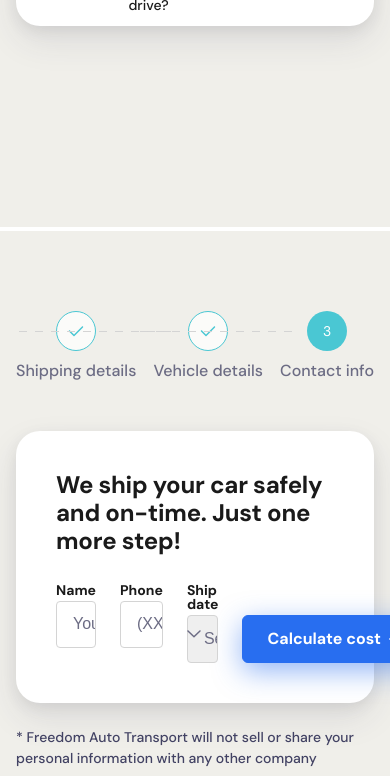
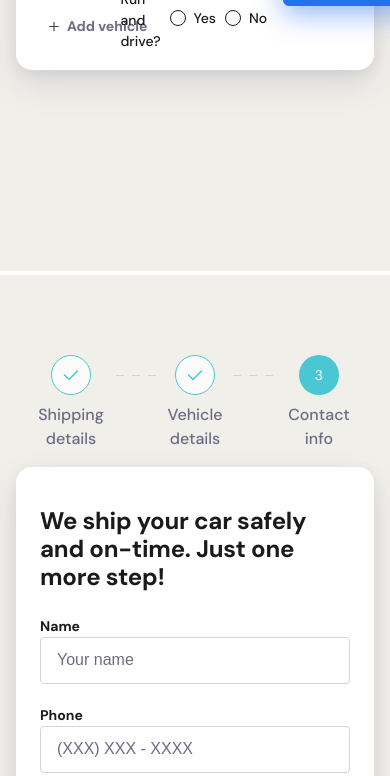
Before and after one commit to max-petkov/calculator, a website: page src/index.html in a window 390 px wide. Shown: the part 1224-2000 px from the top of the page. Drawn offline with nearby package versions, Linux system fonts and the light colour scheme; files that its build step writes are made by us from their sources.

Commit message:
calculator step 1 and 3 responsive

```diff
--- a/src/assets/scss/components/_alert.scss
+++ b/src/assets/scss/components/_alert.scss
@@ -17,6 +17,7 @@
       font-weight: 500;
       font-size: 14px;
       line-height: 21px;
+      border-radius: 16px;
     }
   }
 
--- a/src/assets/scss/components/_calculator.scss
+++ b/src/assets/scss/components/_calculator.scss
@@ -1,11 +1,22 @@
 .calculator {
+  &__container {
     padding: 40px;
     border: none;
     max-width: 1128px;
     width: 100%;
+    margin: 0 auto;
     border-radius: 24px;
     background-color: $color-white;
     @include elevation-6;
+
+    @include responsive($tablet) {
+      & {
+        padding: 24px;
+        padding-top: 40px;
+        border-radius: 16px;
+      }
+    }
+  }
 
   &__header {
     display: flex;
@@ -13,19 +24,68 @@
     justify-content: space-between;
     margin-bottom: 28px;
 
+    @include responsive($tablet) {
+      & {
+        flex-direction: column;
+        row-gap: 24px;
+      }
+
+      h5 {
+        font-size: 24px;
+        line-height: 28px;
+        letter-spacing: -0.01em;
+      }
+    }
+
     button {
       margin-left: 16px;
+
+      @include responsive($tablet) {
+        & {
+          width: 100%;
+          justify-content: start;
+          margin-left: 0;
+        }
+      }
     }
   }
 
   &__body {
     form {
-      display: flex;
+      display: grid;
+      grid-template-columns: 1fr 1fr 1fr 256px;
+      column-gap: 24px;
+
+      @include responsive($laptop) {
+        & {
+          column-gap: 16px;
+          row-gap: 16px;
+          grid-template-columns: repeat(3, 1fr);
+        }
+      }
+      @include responsive($tablet) {
+        & {
+          row-gap: 0;
+          grid-template-columns: 1fr;
+        }
+      }
 
       .input-group {
         display: flex;
         flex-direction: column;
-        margin-right: 24px;
+        max-width: 240px;
+        width: 100%;
+        @include responsive($laptop) {
+          & {
+            max-width: unset;
+          }
+        }
+        @include responsive($tablet) {
+          & {
+            margin-bottom: 24px;
+          }
+        }
+
         label {
           margin-bottom: 4px;
         }
@@ -35,6 +95,10 @@
         width: 100%;
         text-align: left;
         align-self: end;
+
+        @include responsive($tablet) {
+          justify-content: center;
+        }
       }
     }
   }
@@ -54,15 +118,43 @@
 .steps-calculator {
   width: 100%;
   max-width: 556px;
+  margin: 0 auto;
   display: flex;
   justify-content: space-between;
   margin-bottom: 48px;
+
+  @include responsive($tablet) {
+    & {
+      justify-content: center;
+      margin-bottom: 24px;
+    }
+  }
+
+  @include responsive($mobile) {
+    & {
+      justify-content: center;
+      margin-bottom: 16px;
+    }
+  }
 
   .step {
     display: flex;
     flex-direction: column;
     align-items: center;
     color: $color-neutral-light;
+
+    @include responsive($tablet) {
+      & {
+        max-width: 72px;
+        text-align: center;
+        font-size: 14px;
+        line-height: 21px;
+      }
+
+      &:not(:last-child) {
+        margin-right: 52px;
+      }
+    }
 
     .circle-number {
       display: flex;
@@ -82,27 +174,52 @@
         &::before {
           content: "";
           position: absolute;
-          top: 0;
+          top: 50%;
           left: 52px;
           background-image: url("../svg/dashed-line.svg");
           background-repeat: no-repeat;
-          background-position: center;
           height: 100%;
           max-width: 152px;
           width: 152px;
+
+          @include responsive($tablet) {
+            & {
+              left: 56px;
+              width: 64px;
+            }
+          }
+
+          @include responsive($mobile) {
+            & {
+              width: 48px;
+            }
+          }
         }
 
         &::after {
           content: "";
           position: absolute;
-          top: 0;
+          top: 50%;
           left: -170px;
           background-image: url("../svg/dashed-line.svg");
           background-repeat: no-repeat;
-          background-position: center;
           height: 100%;
           max-width: 152px;
           width: 152px;
+
+          @include responsive($tablet) {
+            & {
+              left: -74px;
+              width: 64px;
+            }
+          }
+
+          @include responsive($mobile) {
+            & {
+              left: -159%;
+              width: 48px;
+            }
+          }
         }
       }
 
@@ -112,14 +229,27 @@
         &::after {
           content: "";
           position: absolute;
-          top: 0;
+          top: 50%;
           left: -167px;
           background-image: url("../svg/dashed-line.svg");
           background-repeat: no-repeat;
-          background-position: center;
           height: 100%;
           max-width: 152px;
           width: 152px;
+
+          @include responsive($tablet) {
+            & {
+              left: -174%;
+              width: 64px;
+            }
+          }
+
+          @include responsive($mobile) {
+            & {
+              left: -165%;
+              width: 48px;
+            }
+          }
         }
       }
     }
--- a/src/assets/scss/components/_form.scss
+++ b/src/assets/scss/components/_form.scss
@@ -30,6 +30,7 @@ form {
     width: 100%;
     height: auto;
     border: 1px solid #d4d4d4;
+    background-color: $color-white;
     box-sizing: border-box;
     border-radius: 4px;
     padding: 15px 0;
--- a/src/assets/scss/components/_quote.scss
+++ b/src/assets/scss/components/_quote.scss
@@ -96,6 +96,7 @@
 
                 p:first-child {
                   display: block;
+                  margin-top: 4px;
                 }
 
                 @include responsive($mobile) {
--- a/src/index.html
+++ b/src/index.html
@@ -15,7 +15,7 @@
 </head>
 
 <body>
-    <section>
+    <section class="calculator">
         <div class="steps-calculator">
             <div class="step step--active">
                 <div class="circle-number">1</div>
@@ -31,7 +31,7 @@
             </div>
         </div>
 
-        <div class="calculator">
+        <div class="calculator__container">
             <div class="calculator__header">
                 <h5>Get a car shipping quote in just 30 seconds or call us at <a href="tel:(888) 509-1102">(888)
                         509-1102</a></h5>
@@ -68,7 +68,7 @@
         </div>
 
     </section>
-    <section>
+    <section class="calculator">
         <div class="steps-calculator">
             <div class="step step--ready">
                 <div class="circle-number">1</div>
@@ -84,7 +84,7 @@
             </div>
         </div>
 
-        <div class="calculator">
+        <div class="calculator__container">
             <div class="calculator__header">
                 <h5>Finest service available anywhere. Keep going!</h5>
             </div>
@@ -151,7 +151,7 @@
         </div>
 
     </section>
-    <section>
+    <section class="calculator">
         <div class="steps-calculator">
             <div class="step step--ready">
                 <div class="circle-number">1</div>
@@ -167,7 +167,7 @@
             </div>
         </div>
 
-        <div class="calculator">
+        <div class="calculator__container">
             <div class="calculator__header">
                 <h5>We ship your car safely and on-time. Just one more step!</h5>
             </div>
@@ -199,10 +199,9 @@
                 </form>
             </div>
         </div>
-        <p class="color-darker text-content-sm mt-24">* Freedom Auto Transport will not sell or share your
+        <p class="color-darker text-content-sm mt-24 text-center">* Freedom Auto Transport will not sell or share your
             personal
-            information with any other
-            company</p>
+            information with any other company</p>
     </section>
     <section class="quote">
         <div class="quote__container">
```
Lines whose indentation alone changed are shown as unchanged.
